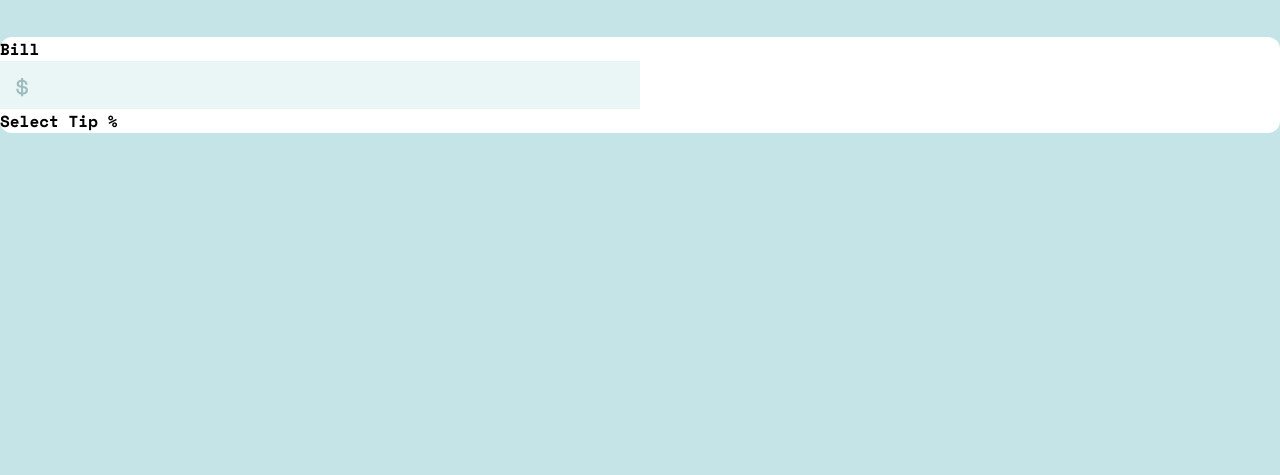
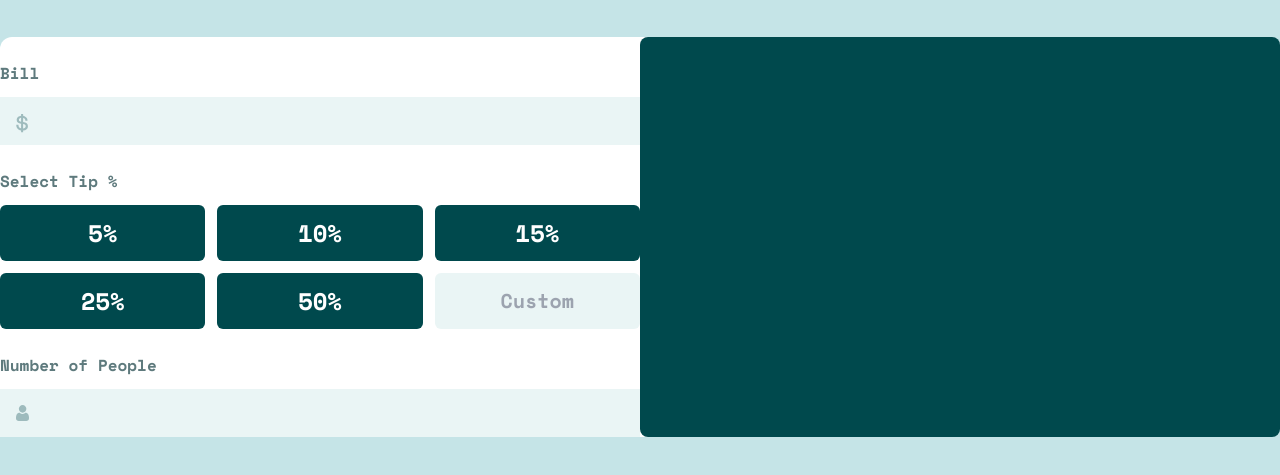
Before and after one commit to snehap02/tip-calculator, a website built with Vite: page index.html in a window 1280 px wide. Shown: the part 97-572 px from the top of the page. Built offline with nearby package versions, Linux system fonts and the light colour scheme.

Commit message:
fourth commit

```diff
--- a/index.html
+++ b/index.html
@@ -11,21 +11,35 @@
 <body class="bg-lightGrayCyan bg-no-repeat">
     <img src="/images/logo.svg" alt="" class="mx-auto mt-10">
     <section class="whole-container bg-white grid grid-cols-1 md:grid md:grid-cols-2 mt-10 rounded-xl">
-        <div class="bill-section" id="billSection">
+        <div class="bill-section mx-auto" id="billSection">
             <form action="" class="bill flex flex-col" id="billSec">
-                <label for="price" class="font-onlyFont text-md font-semibold">Bill</label>
-                <div class="flex px-4 bg-verylightGrayCyan p-2">
+                <label for="price" class="font-onlyFont text-md font-semibold text-darkGrayishCyan mt-6">Bill</label>
+                <div class="flex px-4 bg-verylightGrayCyan p-2 mt-3">
                     <img src="/images/icon-dollar.svg" alt="" class="h-5 mt-2">
                     <input type="text" id="price" class="w-full input-bill font-onlyFont text-right pr-4 outline-none bg-verylightGrayCyan text-2xl font-bold text-darkCyan" id="inputBill">
                 </div>
             </form>
-            <h1 class="font-onlyFont text-md font-semibold">Select Tip %</h1>
-            <div class="tip-container grid grid-cols-2 md:grid md:grid-cols-3">
-
+            <h1 class="font-onlyFont text-md font-semibold text-darkGrayishCyan mt-6">Select Tip %</h1>
+            <div class="tip-container grid grid-cols-2 md:grid md:grid-cols-3 gap-3 mt-3">
+                <button class="font-onlyFont bg-darkCyan text-white rounded-md py-3 text-2xl cursor-pointer font-semibold">5%</button>
+                <button class="font-onlyFont bg-darkCyan text-white rounded-md py-3 text-2xl cursor-pointer font-semibold">10%</button>
+                <button class="font-onlyFont bg-darkCyan text-white rounded-md py-3 text-2xl cursor-pointer font-semibold">15%</button>
+                <button class="font-onlyFont bg-darkCyan text-white rounded-md py-3 text-2xl cursor-pointer font-semibold">25%</button>
+                <button class="font-onlyFont bg-darkCyan text-white rounded-md py-3 text-2xl cursor-pointer font-semibold">50%</button>
+                <input type="text" placeholder="Custom" class="font-onlyFont text-xl text-center font-semibold text-darkCyan outline-none bg-verylightGrayCyan rounded-md">
             </div>
+            <form action="" class="bill flex flex-col mt-6" id="billSec">
+                <label for="price" class="font-onlyFont text-md font-semibold text-darkGrayishCyan">Number of People</label>
+                <div class="flex px-4 bg-verylightGrayCyan p-2 mt-3">
+                    <img src="/images/icon-person.svg" alt="" class="h-4 mt-2">
+                    <input type="text" id="price" class="w-full input-bill font-onlyFont text-right pr-4 outline-none bg-verylightGrayCyan text-2xl font-bold text-darkCyan" id="inputBill">
+                </div>
+            </form>
         </div>
 
-        <div class=""></div>
+        <div class="bg-darkCyan rounded-lg">
+
+        </div>
     </section>
 </body>
 </html>
```
